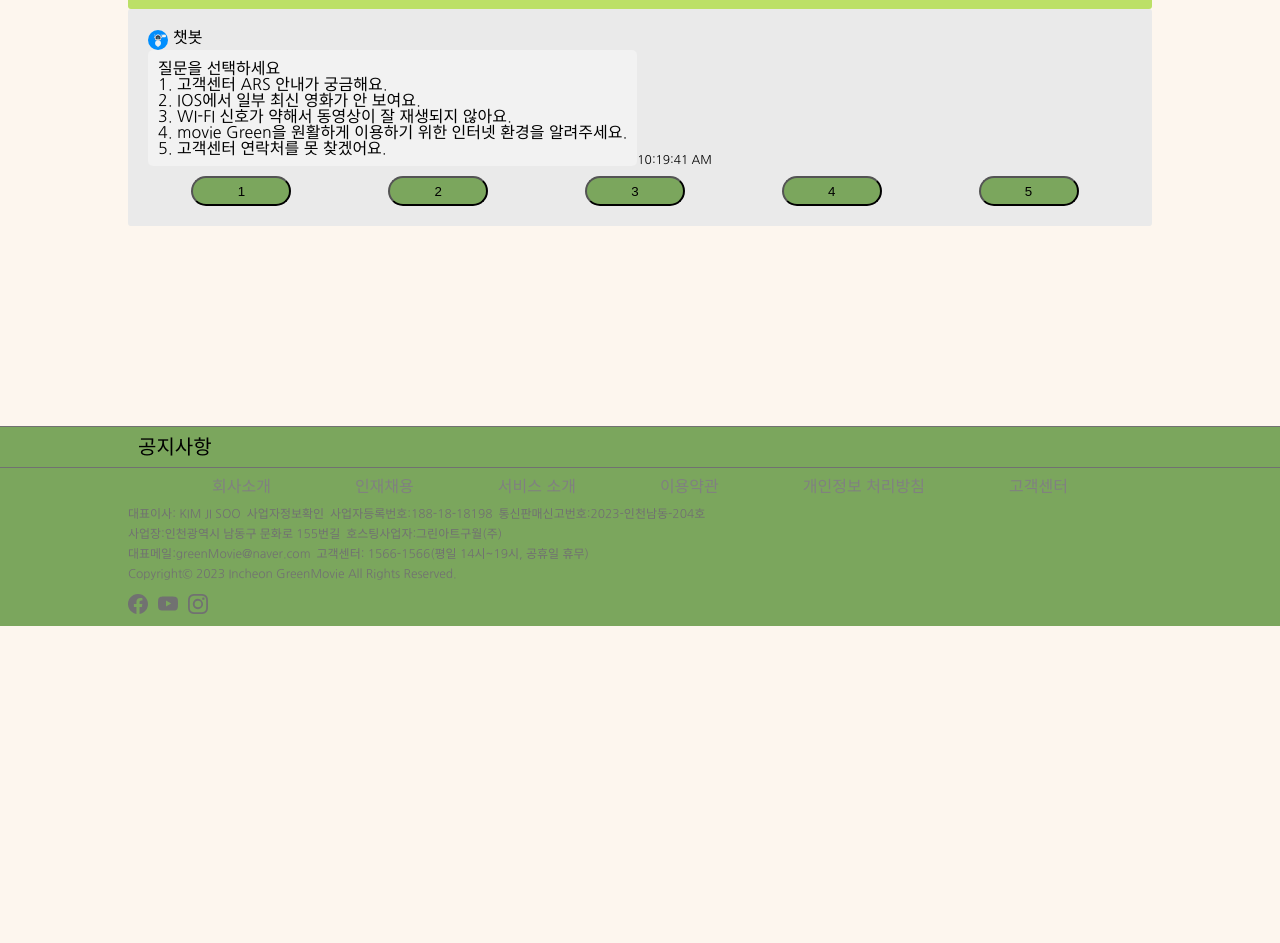
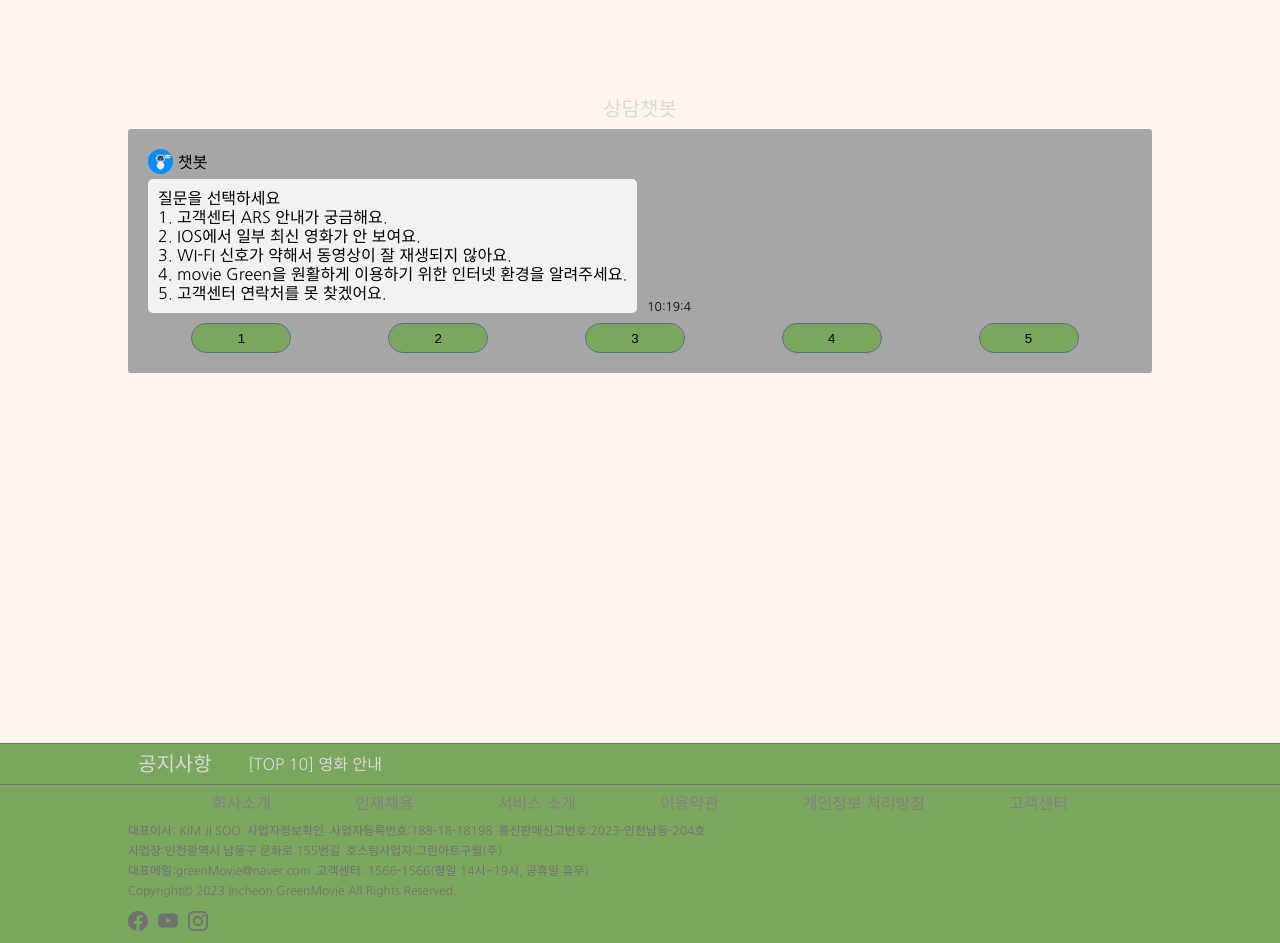
Before and after one commit to Wonahyeon/MovieGreen, a React (Create React App) app: page /live-chat in a window 1280 px wide. Shown: the part 207-1150 px from the top of the page. Before the commit the page ends 833 px from the top, so only its background shows below. Built offline with nearby package versions, Linux system fonts and the light colour scheme.

Commit message:
챗봇 수정
푸터 슬라이드 추가
푸터 위치 수정

```diff
--- a/src/components/Footer.js
+++ b/src/components/Footer.js
@@ -2,10 +2,19 @@ import React from 'react';
 import { Outlet } from 'react-router-dom';
 import styled from 'styled-components';
 import { BsFacebook, BsYoutube, BsInstagram } from "react-icons/bs";
+import { Swiper, SwiperSlide } from "swiper/react";
+import { Autoplay} from "swiper";
+import 'swiper/css';
+import 'swiper/css/pagination';
+import 'swiper/css/navigation';
+import 'swiper/css/scrollbar';
 
 const FooterWrapper = styled.div`
+  /* position: fixed; */
+  /* bottom: 0; */
   background: ${props => props.theme.main};
   height: 200px;
+  width: 100%;
   position: relative;
   transform: translateY(100%);
 `;
@@ -16,12 +25,20 @@ const NoticeWrapper = styled.div`
 const NoticeInner = styled.div`
   width: 1024px;
   margin: 0 auto;
+  display: flex;
+  align-items: center;
+
+  .slide {
+    color: #d9d9d9;
+  }
 `;
 const Notice = styled.div`
   padding: 10px;
   margin: 0 auto;
   .notice {
+    width: 100px;
     font-size: 20px;
+    color: #d9d9d9;
   }
 `;
 const Mainarea = styled.div`
@@ -43,6 +60,7 @@ const Menu = styled.div`
     }
   }
 `;
+
 const Icons = styled.div`
   color: #717171;
   font-size: 20px;
@@ -76,6 +94,19 @@ function Footer(props) {
             <Notice>
               <h2 className='notice'>공지사항</h2>
             </Notice>
+            <Swiper
+              className='swiper'
+              modules={[Autoplay]}
+              spaceBetween={50}
+              slidesPerView={1}
+              autoplay={{ delay: 5000 }}
+            >
+              <SwiperSlide  className='slide'>고객센터 여름휴가 안내</SwiperSlide>
+              <SwiperSlide  className='slide'>[TOP 10] 영화 안내</SwiperSlide>
+              <SwiperSlide  className='slide'>Movie Green 이용약관 변경 안내</SwiperSlide>
+              <SwiperSlide  className='slide'>[직원 채용] 하반기 채용 예정 안내</SwiperSlide>
+
+            </Swiper>
           </NoticeInner>
         </NoticeWrapper>
 
--- a/src/components/Header.js
+++ b/src/components/Header.js
@@ -40,7 +40,7 @@ const Navbar  = styled.div`
     color: ${props => props.theme.text};
     cursor: pointer;
       &:hover {
-        color: black;
+        color: #586F8C;
         transition: 1s;
       }
   }
--- a/src/pages/Chatbot.js
+++ b/src/pages/Chatbot.js
@@ -4,14 +4,15 @@ import { v4 as uuidv4 } from "uuid";
 import chatbotImg from '../images/chatbotimg.jpg';
 
 const WholeWraper = styled.div`
-  margin-top: 50px;
+  margin-top: 170px;
+  margin-bottom: 170px;
 `;
 
 
 const Mainheader = styled.div`
   width: 1024px;
   height: 40px;
-  background: #BCE067;
+  background: ${props => props.theme.Chatbot};
   margin: 0 auto;
   display: flex;
   justify-content: center;
@@ -19,6 +20,7 @@ const Mainheader = styled.div`
   border-radius: 3px;
   .main {
     font-size: 20px;
+    color: #d9d9d9;
   }
 `;
 
@@ -31,7 +33,7 @@ const ChatbotWrapper = styled.div`
   padding: 20px;
   width: 1024px;
   margin: 0 auto;
-  background: rgb(234, 234, 234);
+  background: #A6A6A6;
   border-radius: 3px;
   .chat-container .message {
     display: flex;
@@ -41,16 +43,14 @@ const ChatbotWrapper = styled.div`
     display: flex;
     flex-direction: row;
     align-items: center;
+    margin-bottom: 5px;
   }
   .img {
-    width: 20px;
-    height: 20px;
+    width: 25px;
+    height: 25px;
     border-radius: 50%;
     background: green;
     margin-right: 5px;
-  }
-  .botname {
-    margin-bottom: 5px;
   }
   .user-message {
     justify-content: flex-end;
@@ -61,16 +61,6 @@ const ChatbotWrapper = styled.div`
     margin-bottom: 10px;
     text-align: right;
   }
-
-  /* .bot-message {
-    align-self: flex-start;
-    background-color: #f2f2f2;
-    padding: 10px;
-    border-radius: 5px;
-    margin-bottom: 10px;
-    width: fit-content;
-    width: 50vw;
-  } */
   .bot-message {
     display: flex;
     flex-direction: row;
@@ -87,12 +77,21 @@ const ChatbotWrapper = styled.div`
     border-radius: 5px;
     margin-bottom: 10px;
     width: fit-content;
+    line-height: 19px;
   }
-  .time {
+  .time-left {
     display: flex;
     align-items: flex-end;
     margin-bottom: 10px;
     font-size: 12px;
+    margin-left: 10px;
+  }
+  .time-right {
+    display: flex;
+    align-items: flex-end;
+    margin-bottom: 10px;
+    font-size: 12px;
+    margin-right: 10px;
   }
   .btnWrapper {
     display: flex;
@@ -102,31 +101,27 @@ const ChatbotWrapper = styled.div`
     width: 100px;
     height: 30px;
     background: ${props => props.theme.main};
+    /* background-color: #586F8C; */
     border-radius: 30px;
     box-sizing: border-box;
     margin-right: 10px;
+    outline: none;
+    border: 1px solid #586F8C;
+    &:hover {
+      background: #495B73;
     }
-  /* .inputWrapper {
-    display: flex;
-    align-items: center;
-    margin-top: 7px;
   }
-  .input {
-    width: 100%;
-    height: 35px;
-    padding: 5px;
-    border-radius: 10px;
-    box-sizing: border-box;
-    outline: none;
-  } */
   .inputBtn {
     width: 50px;
     height: 35px;
     background: ${props => props.theme.main};
+    /* background-color: #586F8C; */
     margin-left: 3px;
     border-radius: 10px;
-    &:active {
-      background: rgb(134, 229, 127);
+    outline: none;
+    border: 1px solid #586F8C;
+    &:hover {
+      background: #495B73;
     }
   }
 `;
@@ -142,6 +137,7 @@ const Input = styled.input`
   border-radius: 10px;
   box-sizing: border-box;
   outline: none;
+  border: 1px solid;
 `;
 
 const botData = [
@@ -203,6 +199,7 @@ function Chatbot() {
   const [messages, setMessages] = useState([]);
   const [msgNum, setMsgNum] = useState(0);
   const [inputText, setInputText] = useState('');
+  const [sendMs, setSendMs] = useState(false);
 
   const handleQuestionSelect = (selectedQuestion) => {
     const generatedAnswer = botData.find((data) => data.question === selectedQuestion)?.answer || '';
@@ -242,13 +239,17 @@ function Chatbot() {
     setInputText('');
     e.preventDefault();
   };
+  // const handleSubmit = () => {
+  //   const copyText = [inputText, ...messages];
+  //   setMessages(copyText);
+  //   setInputText('');
+  //   setSendMs(true);
+  // };
 
 
   return (
     <>
       <WholeWraper>
-
-
         <Mainheader>
           <div className='head'>
             <p className='main'>상담챗봇</p>
@@ -269,18 +270,17 @@ function Chatbot() {
                 3. WI-FI 신호가 약해서 동영상이 잘 재생되지 않아요.<br />
                 4. movie Green을 원활하게 이용하기 위한 인터넷 환경을 알려주세요.<br />
                 5. 고객센터 연락처를 못 찾겠어요.</p>
-          <p className='time'>{new Date().toLocaleTimeString()}</p>
+              <p className='time-left'>{new Date().toLocaleTimeString().slice(0,7)}</p>
             </div>
-
 
             {messages.map((message, index) => (
               <div key={index} className="message" isUserMessage={index % 2 === 0}>
 
                 <div className='user-wrapper'>
-              <p className='time'>{new Date().toLocaleTimeString()}</p>
+                  <p className='time-right'>{new Date().toLocaleTimeString().slice(0,7)}</p>
                   <p className='user-message'>{message.question}</p>
                 </div>
-
+            {/* {sendMs && <p className='user-message'>{inputText}</p>}             */}
                 <div className='profile'>
                   <img className='img' alt='img'  src={chatbotImg} />
                   <h1 className='botname'>챗봇</h1>
@@ -288,18 +288,19 @@ function Chatbot() {
 
                 <div className='bot-message'>
                   <p className='botms-ds'>{message.answer}</p>
-              <p className='time'>{new Date().toLocaleTimeString()}</p>
+                  <p className='time-left'>{new Date().toLocaleTimeString().slice(0,7)}</p>
                 </div>
 
               </div>
             ))}
+
           </div>
           <div className='btnWrapper'>
             {renderButtons()}
           </div>
           {/* <Form className='inputWrapper' onSubmit={handleSubmit}>
             <Input className='input' type='text' placeholder='입력하세요' value={inputText} onChange={handleChange} />
-        <button className='inputBtn' type='subnit' >전송</button>
+            <button className='inputBtn' type='subnit' onClick={handleSubmit} >전송</button>
           </Form> */}
 
         </ChatbotWrapper>
```
Lines whose indentation alone changed are shown as unchanged.
